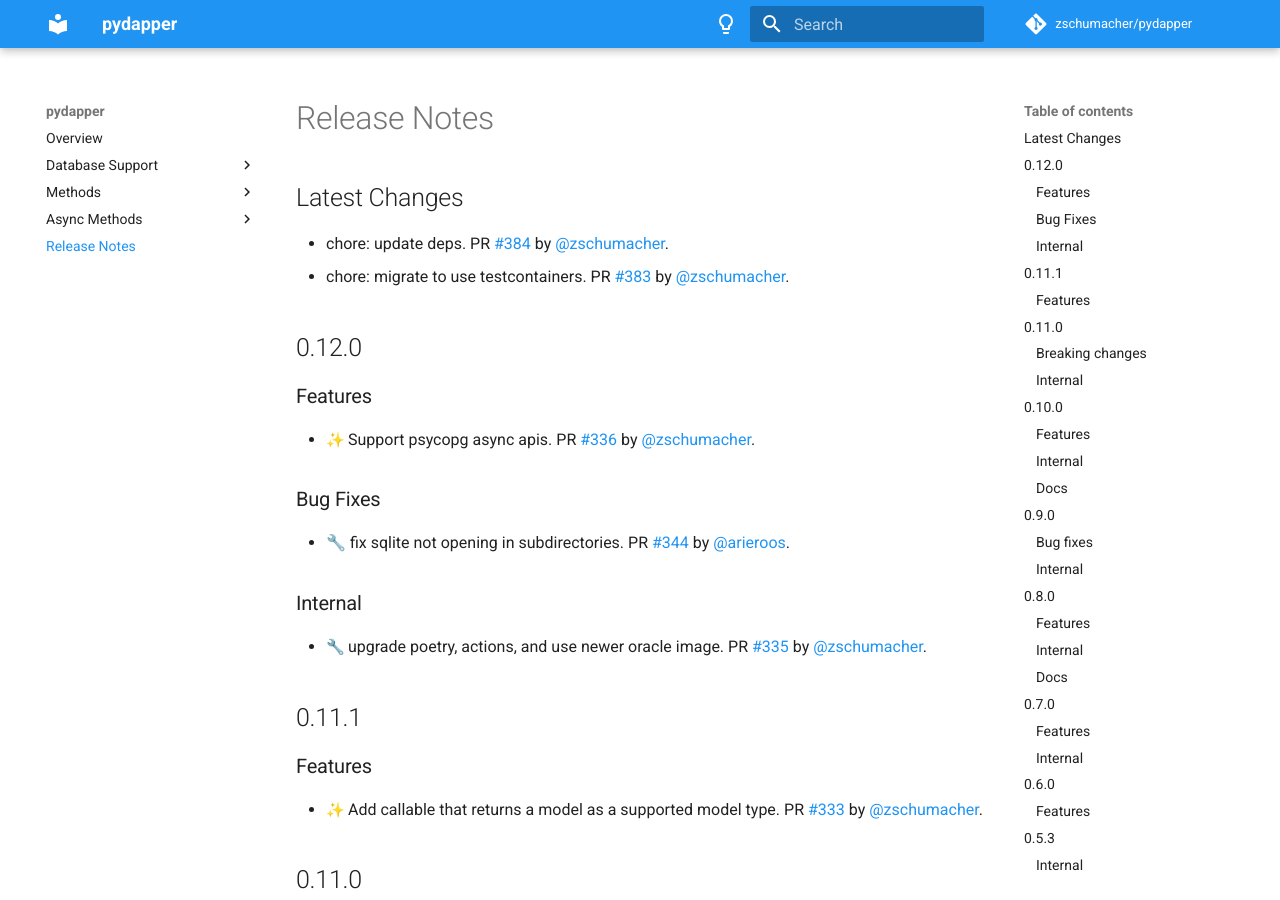
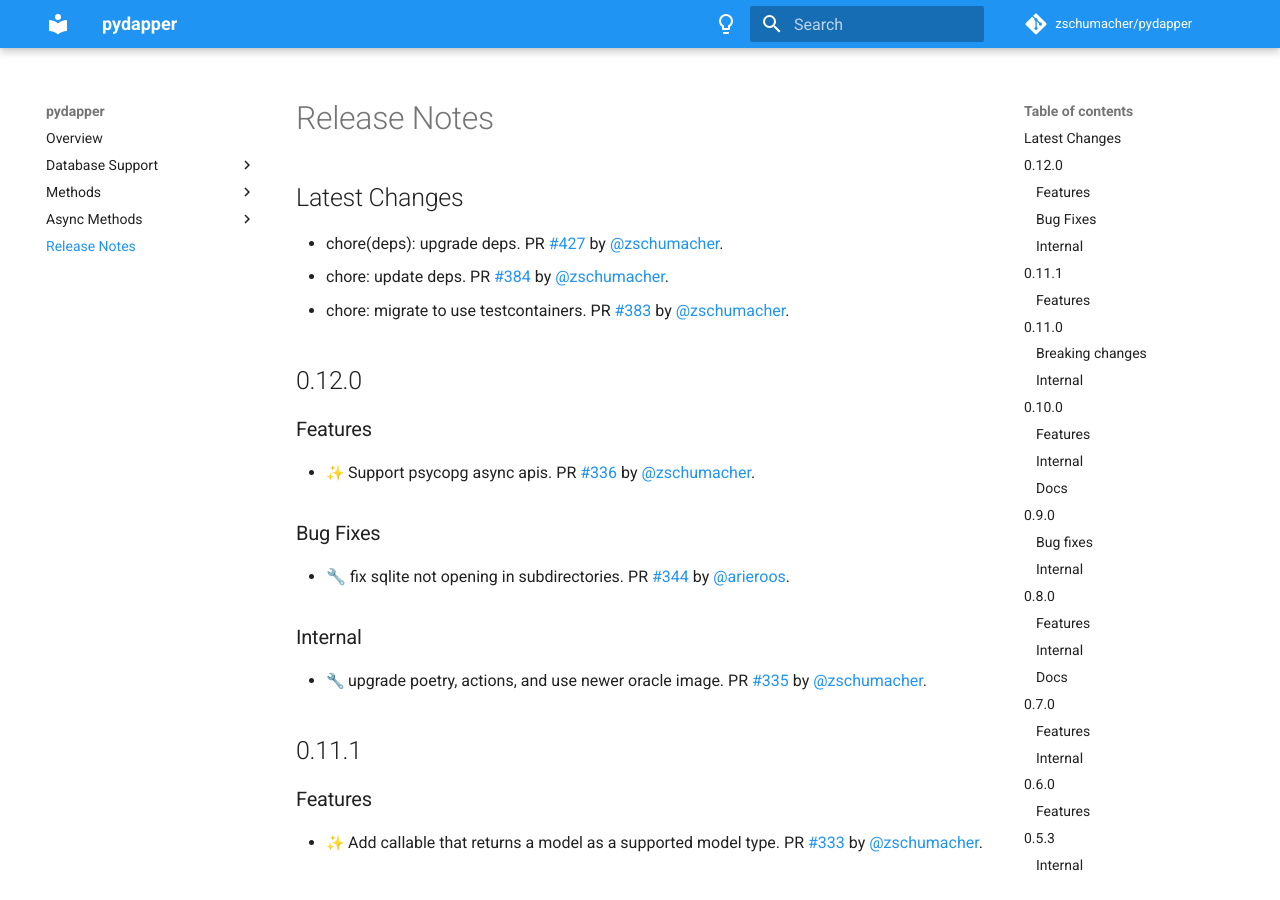
Before and after one commit to zschumacher/pydapper, an MkDocs documentation site: the page built from docs/release_notes.md, in a window 1280 px wide and 900 px high. Built offline with MkDocs 1.6.1 and Material for MkDocs 9.7.7, drawn with Linux system fonts in a browser that asks for light colours; emoji names are drawn with the system emoji font; comment, search, counter and statistics services are not loaded.

Commit message:
📝 Update release notes
[skip ci]

```diff
--- a/docs/release_notes.md
+++ b/docs/release_notes.md
@@ -1,5 +1,6 @@
 ## Latest Changes
 
+* chore(deps): upgrade deps. PR [#427](https://github.com/zschumacher/pydapper/pull/427) by [@zschumacher](https://github.com/zschumacher).
 * chore: update deps. PR [#384](https://github.com/zschumacher/pydapper/pull/384) by [@zschumacher](https://github.com/zschumacher).
 * chore: migrate to use testcontainers. PR [#383](https://github.com/zschumacher/pydapper/pull/383) by [@zschumacher](https://github.com/zschumacher).
 
```
